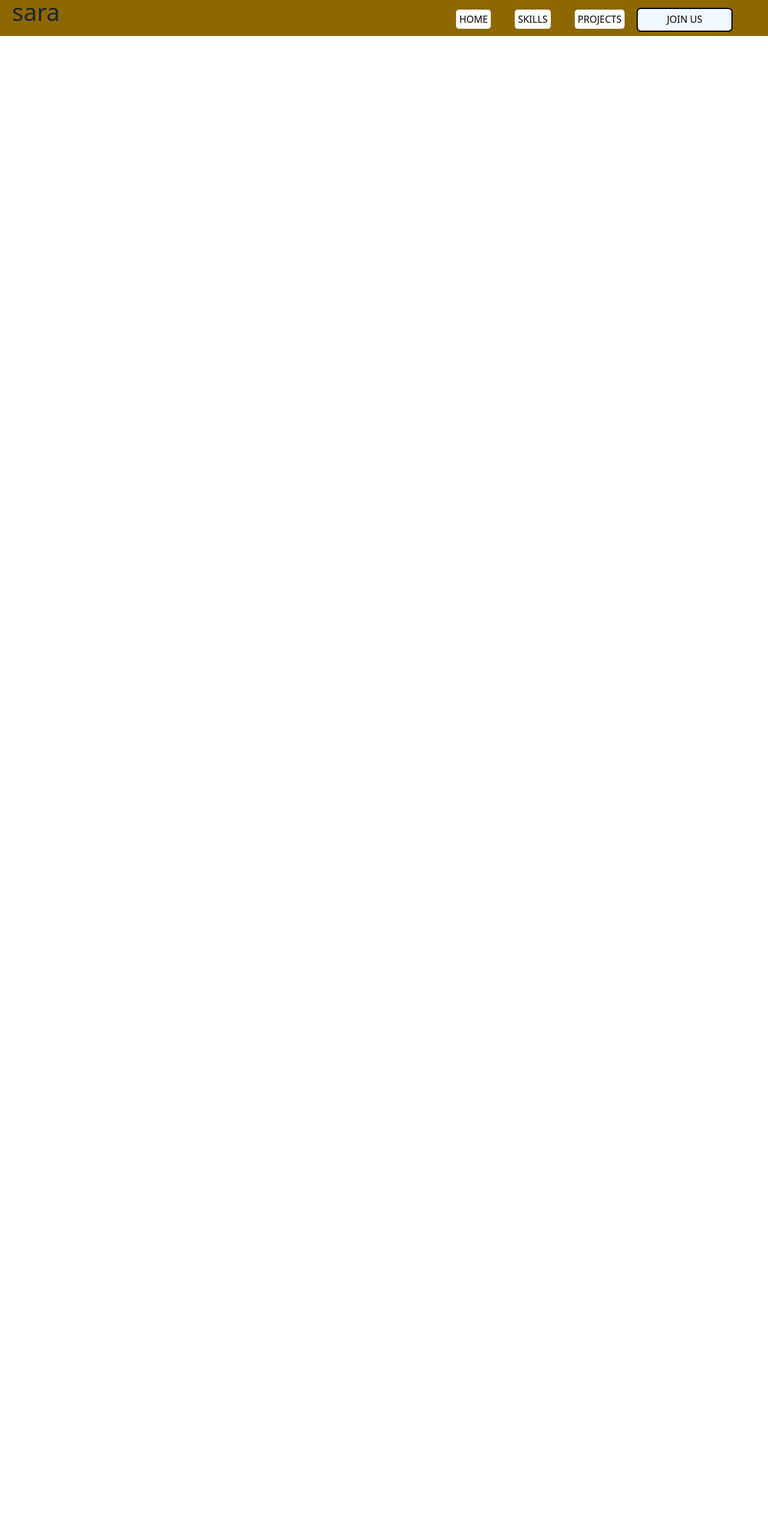
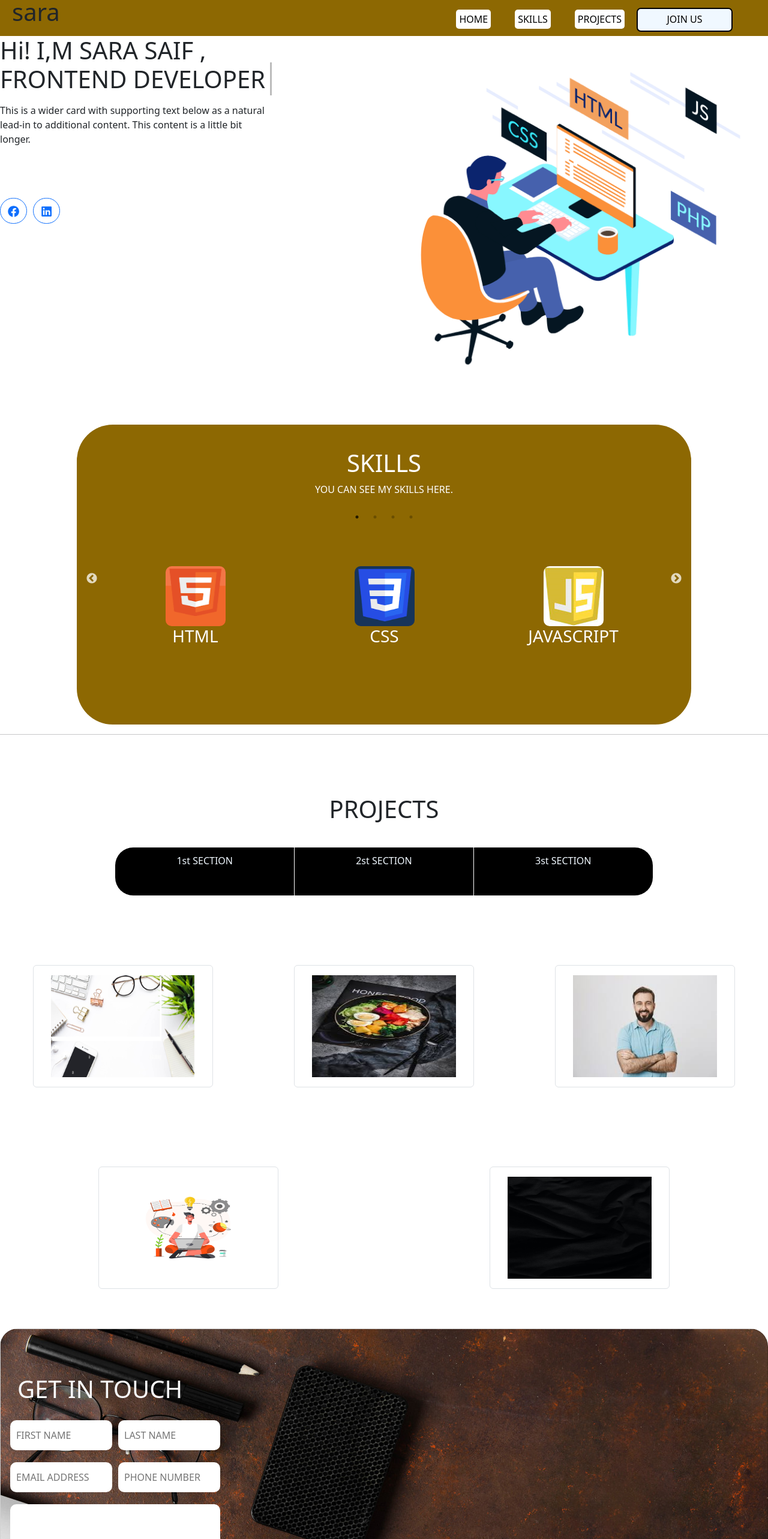
Before and after one commit to SaraSaif119/react, a React (Create React App) app: page /sec1 in a window 1280 px wide. Shown: the top 2566 px of the page at 60% size. Before the commit the page ends 800 px from the top, so only its background shows below. Built offline with nearby package versions, Linux system fonts and the light colour scheme.

Commit message:
first commit

```diff
--- a/src/App.css
+++ b/src/App.css
@@ -1,5 +1,6 @@
 *{
     top: 0%;
+
 }
 .btn1{
     margin: 20px;
@@ -292,12 +293,11 @@ input{
     border: none;
     color: aliceblue;
     background-color:rgb(141, 104, 2) ;
-    position: absolute;
-    left: 69vw;
-    margin-top: 250px;
+    margin-left: 100px;
 }
 .end{
     text-align: center;
+    margin-top: 40px;
 }
 .brand{
     padding-left: 20px;
--- a/src/App.js
+++ b/src/App.js
@@ -13,18 +13,16 @@ import Navbar from './nav';
 function App() {
   return (
     <BrowserRouter>
-    <Navbar/>
-    <Routes>
-      <Route index element={<Home/>} />
-      <Route path='/skills' element={<Skills/>} />
-      <Route path='/projects' element={<Projects/>} >
-        <Route path='sec1' element={<Sec1/>} />
-        <Route path='sec2' element={<Sec2/>} />
-        <Route path='sec3' element={<Sec3/>} />
-      </Route>
-      <Route path='/contact' element={<Contact/>} />
-    </Routes>
-    </BrowserRouter>
+
+      <Navbar/>
+      <Home/>
+      <Skills/>
+      <Projects/>
+      <Sec1/>
+      <Sec2/>
+      <Sec3/>
+      <Contact/>
+   </BrowserRouter>
 
    );
 }
--- a/src/Home.js
+++ b/src/Home.js
@@ -38,7 +38,7 @@ const tick=()=>{
   }
 //////////////////////////////////////////////
     return (
-    <div class="card col-md-12 " id='home'>
+    <div class="col-md-12" id='home'>
       <div class="row ">
         <div class="col-md-6">
           <div class="card-body btn2">
--- a/src/sec1.js
+++ b/src/sec1.js
@@ -2,7 +2,6 @@ import React from 'react';
 import Image1 from './img2.jpg';
 import Image2 from './images (3).jpg';
 import Image3 from './download (2).jpg';
-import Image4 from './img1.jpg';
 import Image5 from './89964-designer.gif';
 import Image6 from './img.jpg';
 function Sec1() {
@@ -35,13 +34,6 @@ function Sec1() {
 
         <div class="row div3" >
             <div class="col-lg-4 col-md-6 col-sm-12 card container-fluid p-3 my-3 border div4">
-                <img src={Image4} class="img1"/>
-                <div class="div5">
-                <h3 class="h4 text-light">FiRST JS PRO</h3>
-                <a href='https://sarasaif119.github.io/my-store/' target='_blank' class='text-light a1'>TAP TO SEE</a>
-                </div>
-            </div>
-            <div class="col-lg-4 col-md-6 col-sm-12 card container-fluid p-3 my-3 border div4">
                 <img src={Image5} class="img1"/>
                 <div class="div5">
                 <h3 class="h4 text-light">Second Js Pro</h3>
```
Also changed, not shown: src/img1.jpg (deleted). Lines whose indentation alone changed are shown as unchanged.
